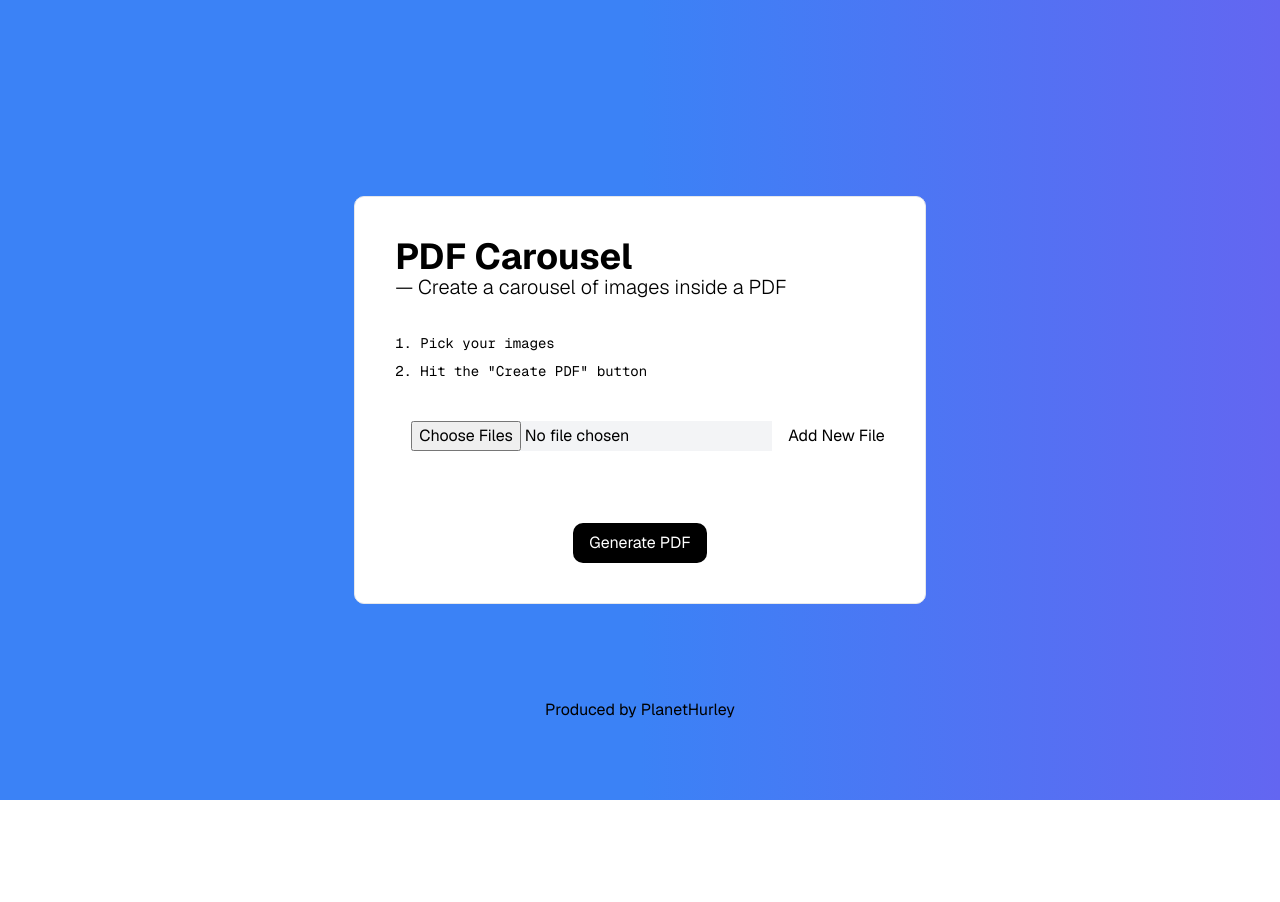
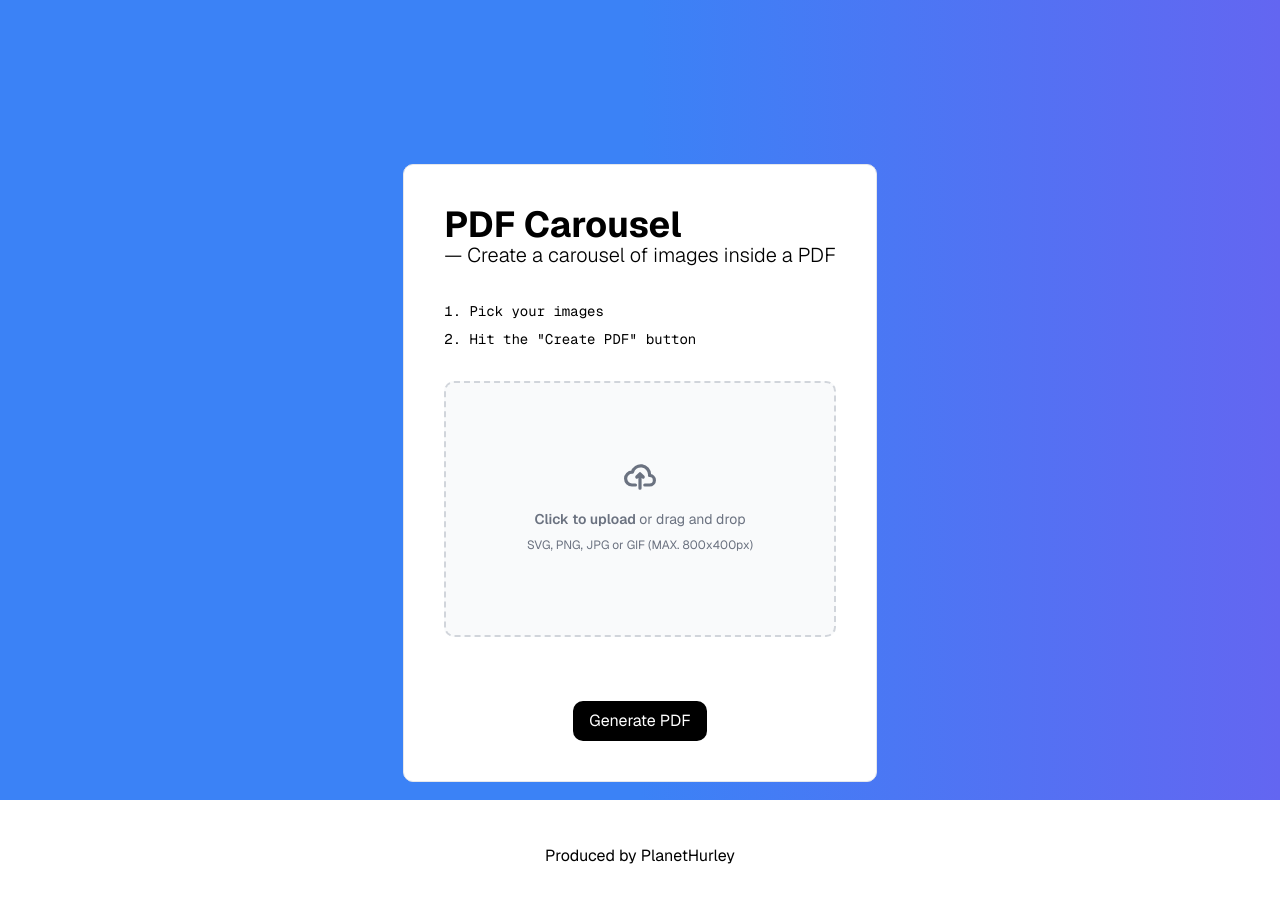
Before and after one commit to simonwilbert/pdf-carousel, a Next.js app: page / in a window 1280 px wide. Shown: the top 902 px of the page. Before the commit the page ends 800 px from the top, so only its background shows below. Built offline with nearby package versions, Linux system fonts and the light colour scheme.

Commit message:
Added thumbnails, added drag from desktop, tidied markup

```diff
--- a/package.json
+++ b/package.json
@@ -14,6 +14,7 @@
     "react": "^19.0.0",
     "react-dom": "^19.0.0",
     "react-icons": "^5.4.0",
+    "tailwind-merge": "^2.5.5",
     "uuid": "^11.0.3"
   },
   "devDependencies": {
--- a/src/app/components/files.tsx
+++ b/src/app/components/files.tsx
@@ -1,8 +1,10 @@
 "use client";
 
 import { v4 as uuidv4 } from "uuid";
-import { useRef, useState } from "react";
+import { ChangeEvent, DragEvent, useEffect, useRef, useState } from "react";
 import { jsPDF } from "jspdf";
+import { CiCircleRemove } from "react-icons/ci";
+import { twMerge } from "tailwind-merge";
 
 export type File = {
   id: string;
@@ -14,11 +16,15 @@ export type File = {
 };
 
 const Files = () => {
-  const fileInput = useRef<HTMLInputElement>(null);
+  const fileDropRef = useRef<HTMLInputElement>(null);
+
+  const [selectedFiles, setSelectedFiles] = useState<FileList>();
 
   const [status, setStatus] = useState("");
   const [items, setItems] = useState<File[]>([]);
-  const [draggingItem, setDraggingItem] = useState(null);
+  const [draggingItem, setDraggingItem] = useState<File | null>();
+  const [newFilesDraggedOver, setNewFilesDraggedOver] =
+    useState<boolean>(false);
 
   function showClass(element: HTMLLIElement, className: string) {
     if (!element.classList.contains(className)) {
@@ -32,40 +38,30 @@ const Files = () => {
     }
   }
 
-  const handleDragStart = (
-    e: React.DragEvent<HTMLLIElement>,
-    item: HTMLLIElement
-  ) => {
-    // @ts-expect-error to fix
+  const handleDragStart = (e: React.DragEvent<HTMLLIElement>, item: File) => {
     setDraggingItem(item);
     e.dataTransfer.setData("text/plain", "");
   };
 
-  const handleDragEnd = () => {
-    setDraggingItem(null);
-  };
+  const handleDragEnd = () => setDraggingItem(null);
 
   const handleDragOver = (e: React.DragEvent<HTMLLIElement>) => {
     showClass(e.target as HTMLLIElement, "border-b");
     e.preventDefault();
   };
 
-  const handleDragLeave = (e: React.DragEvent<HTMLLIElement>) => {
+  const handleDragLeave = (e: React.DragEvent<HTMLLIElement>) =>
     removeClass(e.target as HTMLLIElement, "border-b");
-    // @ts-expect-error to fix
-    e.target.style.backgroundColor = "transparent";
-  };
 
-  const handleDrop = (
-    e: React.DragEvent<HTMLLIElement>,
-    targetItem: HTMLLIElement
-  ) => {
+  const handleDrop = (e: React.DragEvent<HTMLLIElement>, targetItem: File) => {
     removeClass(e.target as HTMLLIElement, "border-b");
+
     if (!draggingItem) return;
+
     const newItems = [...items];
     const currentIndex = newItems.indexOf(draggingItem);
-    // @ts-expect-error to fix
     const targetIndex = newItems.indexOf(targetItem);
+
     if (currentIndex !== -1 && targetIndex !== -1) {
       newItems.splice(currentIndex, 1);
       newItems.splice(targetIndex, 0, draggingItem);
@@ -73,8 +69,37 @@ const Files = () => {
     }
   };
 
-  const addNewItem = () => {
-    for (const file of fileInput.current?.files || []) {
+  const handleFilesDragOver = (e: DragEvent<HTMLLabelElement>) => {
+    e.preventDefault();
+    e.stopPropagation();
+
+    if (!newFilesDraggedOver) {
+      setNewFilesDraggedOver(true);
+    }
+  };
+
+  const handleFilesDragLeave = (e: DragEvent<HTMLLabelElement>) => {
+    e.preventDefault();
+
+    if (newFilesDraggedOver) {
+      setNewFilesDraggedOver(false);
+    }
+  };
+
+  const handleFilesDrop = (e: DragEvent<HTMLLabelElement>) => {
+    e.preventDefault();
+    e.stopPropagation();
+    // @ts-expect-error to fix
+    setSelectedFiles([...e.dataTransfer.files]);
+  };
+
+  const onFileChange = (e: ChangeEvent<HTMLInputElement>) =>
+    // @ts-expect-error to fix
+    setSelectedFiles([...(e.target.files as FileList)]);
+
+  useEffect(() => {
+    const addFiles = () => {
+      for (const file of selectedFiles || []) {
         const reader = new FileReader();
         reader.onload = (event) => {
           const image = new Image();
@@ -98,6 +123,15 @@ const Files = () => {
         reader.readAsDataURL(file);
       }
     };
+
+    if (selectedFiles && selectedFiles.length > 0) {
+      console.log("processing " + selectedFiles.length + " items");
+      addFiles();
+    }
+  }, [selectedFiles]);
+
+  const deleteItem = (id: string) =>
+    setItems((prevState: File[]) => prevState.filter((item) => item.id !== id));
 
   const createPDF = () => {
     setStatus("Starting...");
@@ -129,51 +163,108 @@ const Files = () => {
 
     doc.save("my_images.pdf");
     setStatus("Finished");
-    setTimeout(() => setStatus(""), 5000);
+    setTimeout(() => setStatus(""), 2000);
+  };
+
+  const bytesToSize = (bytes: number): string => {
+    const sizes = ["Bytes", "KB", "MB", "GB", "TB"];
+    if (bytes === 0) return "0 Byte";
+    const i = Math.round(Math.floor(Math.log(bytes) / Math.log(1024)));
+    return `${parseFloat((bytes / Math.pow(1024, i)).toFixed(2))} ${sizes[i]}`;
   };
 
   return (
     <>
-      <div className="new-item">
+      <label
+        htmlFor="dropzone-file"
+        className={twMerge(
+          "flex flex-col items-center justify-center w-full h-64 border-2 border-gray-300 border-dashed rounded-lg cursor-pointer bg-gray-50 dark:hover:bg-gray-800 dark:bg-gray-700 hover:bg-gray-100 dark:border-gray-600 dark:hover:border-gray-500 dark:hover:bg-gray-600",
+          newFilesDraggedOver ? "bg-grey-400" : "transparent"
+        )}
+        onDragOver={handleFilesDragOver}
+        onDragLeave={handleFilesDragLeave}
+        onDrop={handleFilesDrop}
+      >
+        <div className="flex flex-col items-center justify-center pt-5 pb-6 w-full">
+          <svg
+            className="w-8 h-8 mb-4 text-gray-500 dark:text-gray-400"
+            aria-hidden="true"
+            xmlns="http://www.w3.org/2000/svg"
+            fill="none"
+            viewBox="0 0 20 16"
+          >
+            <path
+              stroke="currentColor"
+              strokeLinecap="round"
+              strokeLinejoin="round"
+              strokeWidth="2"
+              d="M13 13h3a3 3 0 0 0 0-6h-.025A5.56 5.56 0 0 0 16 6.5 5.5 5.5 0 0 0 5.207 5.021C5.137 5.017 5.071 5 5 5a4 4 0 0 0 0 8h2.167M10 15V6m0 0L8 8m2-2 2 2"
+            />
+          </svg>
+          <p className="mb-2 text-sm text-gray-500 dark:text-gray-400">
+            <span className="font-semibold">Click to upload</span> or drag and
+            drop
+          </p>
+          <p className="text-xs text-gray-500 dark:text-gray-400">
+            SVG, PNG, JPG or GIF (MAX. 800x400px)
+          </p>
+        </div>
         <input
-          ref={fileInput}
+          id="dropzone-file"
           type="file"
-          className="bg-gray-100 mx-4 my-2"
           multiple
+          className="hidden"
+          ref={fileDropRef}
+          onChange={onFileChange}
         />
-        <button onClick={addNewItem} className="add-button">
-          Add New File
-        </button>
-      </div>
+      </label>
+
       <ul className="block list-decimal list-inside">
         {items.map((item: File) => (
           <li
             key={item.id}
-            className={`my-1 py-1 px-2 bg-gray-100 border-l border-black item ${
+            className={`my-1 py-1 px-2 bg-gray-100 border-l border-black item flex w-full items-center hover:bg-sky-700 ${
               item === draggingItem ? "dragging" : ""
             }`}
             draggable="true"
-            onDragStart={(e) => {
-              // @ts-expect-error to fix
-              handleDragStart(e, item);
-            }}
+            onDragStart={(e) => handleDragStart(e, item)}
             onDragEnd={handleDragEnd}
             onDragOver={handleDragOver}
             onDragLeave={handleDragLeave}
-            onDrop={(e) => {
-              // @ts-expect-error to fix
-              handleDrop(e, item);
-            }}
+            onDrop={(e) => handleDrop(e, item)}
           >
-            {item.name} ({item.size})
+            <div className="w-[40px] mr-4">
+              <img
+                src={decodeURIComponent(item.content)}
+                className="h-[40px]"
+                alt={item.name}
+              />
+            </div>
+            <div
+              className="grow text-ellipsis"
+              title={`${item.name} (${item.size})`}
+            >
+              <span className="mr-2 select-none pointer-events-none">
+                {item.name}
+              </span>
+              <span className="text-sm text-gray-400">
+                {bytesToSize(item.size)}
+              </span>
+            </div>
+            <div className="pl-2" onClick={() => deleteItem(item.id)}>
+              <CiCircleRemove size={25} />
+            </div>
           </li>
         ))}
       </ul>
 
       <div className="flex gap-4 items-center flex-col w-full">
         <button
-          className="rounded-lg px-4 py-2 bg-black text-white"
-          onClick={() => createPDF()}
+          className={twMerge(
+            "rounded-lg px-4 py-2 bg-black text-white",
+            status.length > 0 ? "bg-grey" : ""
+          )}
+          onClick={createPDF}
         >
           Generate PDF
         </button>
```
Also changed, not shown: 1 other file (tests, documents, lock files or other folders). Lines whose indentation alone changed are shown as unchanged.
